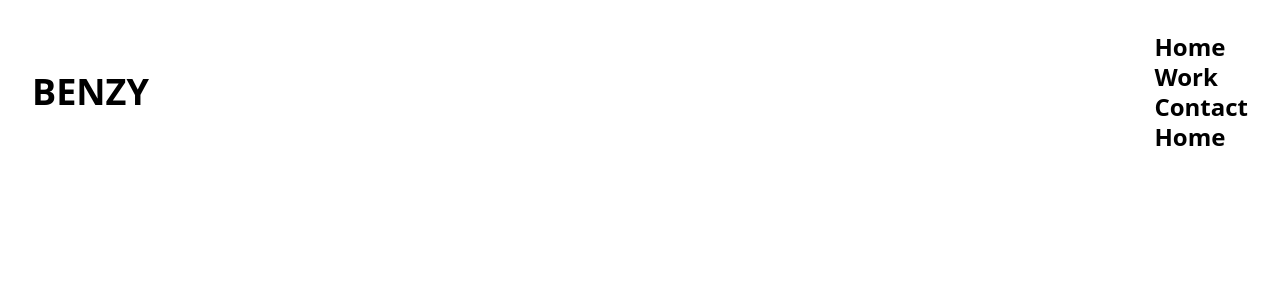
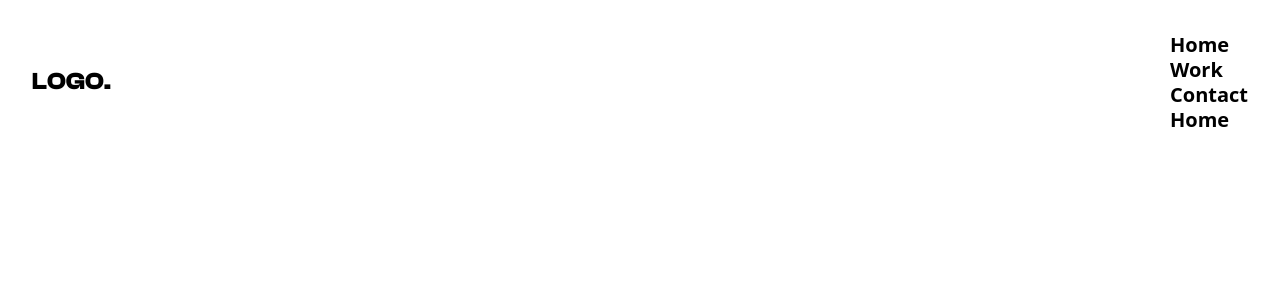
Before and after one commit to abdulbasset-benz/portfolio, a React (Vite) app: page / in a window 1280 px wide. Shown: the top 300 px of the page. Built offline with nearby package versions, Linux system fonts and the light colour scheme; a web font is replaced by a local one.

Commit message:
Build nav bar

```diff
--- a/src/components/Navigation.jsx
+++ b/src/components/Navigation.jsx
@@ -1,22 +1,27 @@
 import { TextAlignJustify } from "lucide-react";
+import logo from "../assets/logo.svg";
 
 const Navigation = () => {
   return (
-    <div className="w-full relative">
+    <div className="w-full fixed top-0 left-0">
       <div className="flex justify-between items-center p-2 md:p-4 lg:p-8">
-        <h1 className="font-bold text-2xl lg:text-4xl">BENZY</h1>
+        <h1 className="font-bold font-clash text-2xl uppercase ">
+            logo.
+        </h1>
 
         <div className="flex items-center gap-7 lg:hidden border p-2 md:p-4 rounded-lg">
           <TextAlignJustify />
         </div>
 
-        <div className="hidden lg:flex font-bold leading-tight text-2xl">
-          <ul>
-            <li>Home</li>
-            <li>Work</li>
-            <li>Contact</li>
-            <li>Home</li>
+        <div className="hidden lg:flex gap-4 font-semibold leading-tight text-xl">
+          <ul className=" gap-3">
+            <li className="cursor-pointer">Home</li>
+            <li className="cursor-pointer">Work</li>
+            <li className="cursor-pointer">Contact</li>
+            <li className="cursor-pointer">Home</li>
           </ul>
+
+          {/* <button className="bg-[#FF3419] px-4 py-3 text-white rounded-lg">Book a Call</button> */}
         </div>
       </div>
     </div>
```
